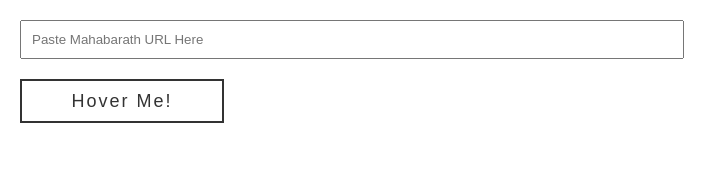
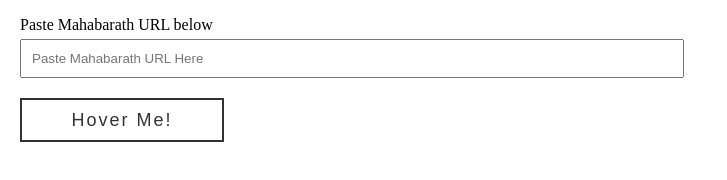
Before and after one commit to ajayk9xtechnologies/webscrap, a plain HTML site: page index.html in a window 1280 px wide. Shown: the top 180 px of the page, without its empty margins (0-727 px from the left). Drawn offline with Linux system fonts and the light colour scheme.

Commit message:
again added

```diff
--- a/index.html
+++ b/index.html
@@ -11,6 +11,7 @@
 
 
     </style>
+    <p style="margin-left: 20px; margin-bottom: 1px; padding: 0px;">Paste Mahabarath URL below</p>
     <input class="webscrap" type="text" placeholder="Paste Mahabarath URL Here" required>
     <div class="button wrapper" onclick="submit()">
         <a href="#"><span>Hover Me!</span></a>
--- a/style.css
+++ b/style.css
@@ -7,7 +7,7 @@ input {
 
     width: 50%;
     padding: 10px;
-    margin: 20px 0px 0px 20px;
+    margin: 4px 0px 0px 20px;
 }
 .button {
     width: 30%;
```
